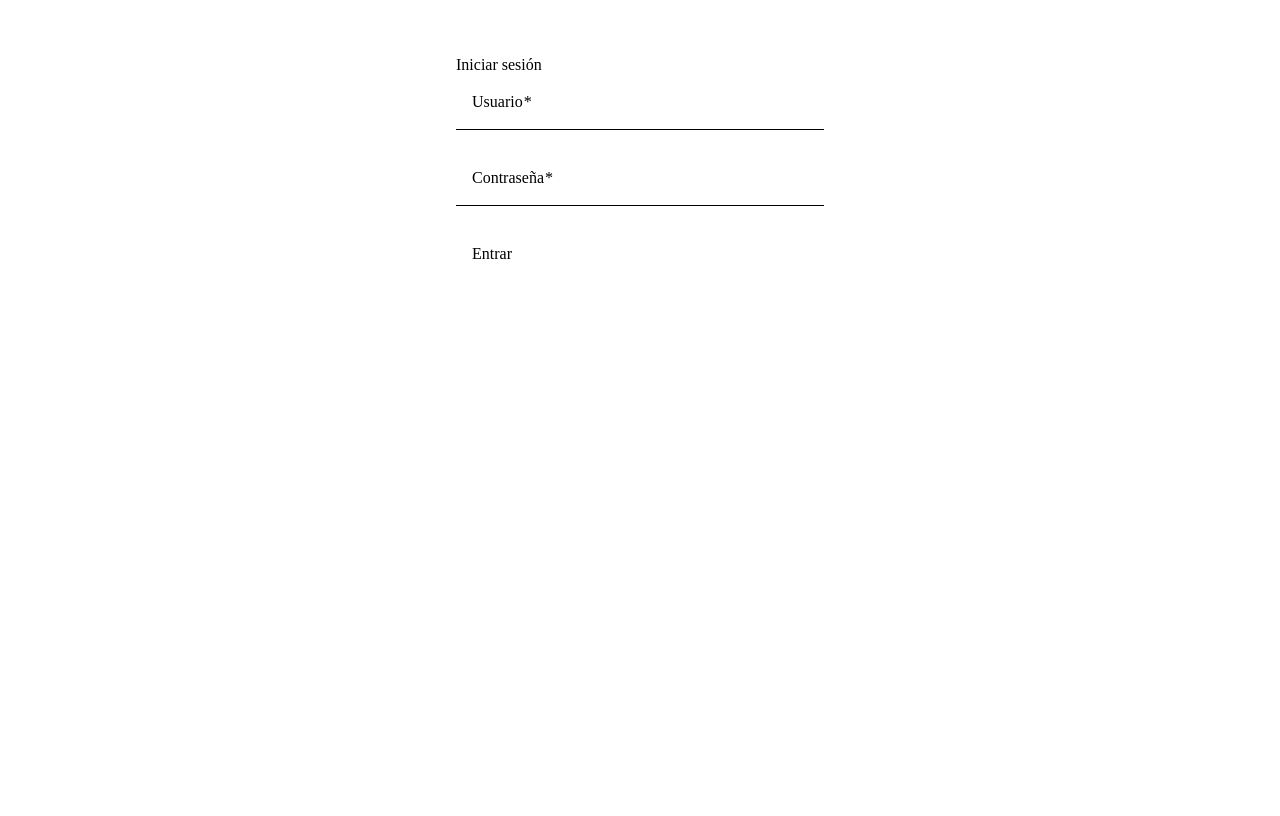
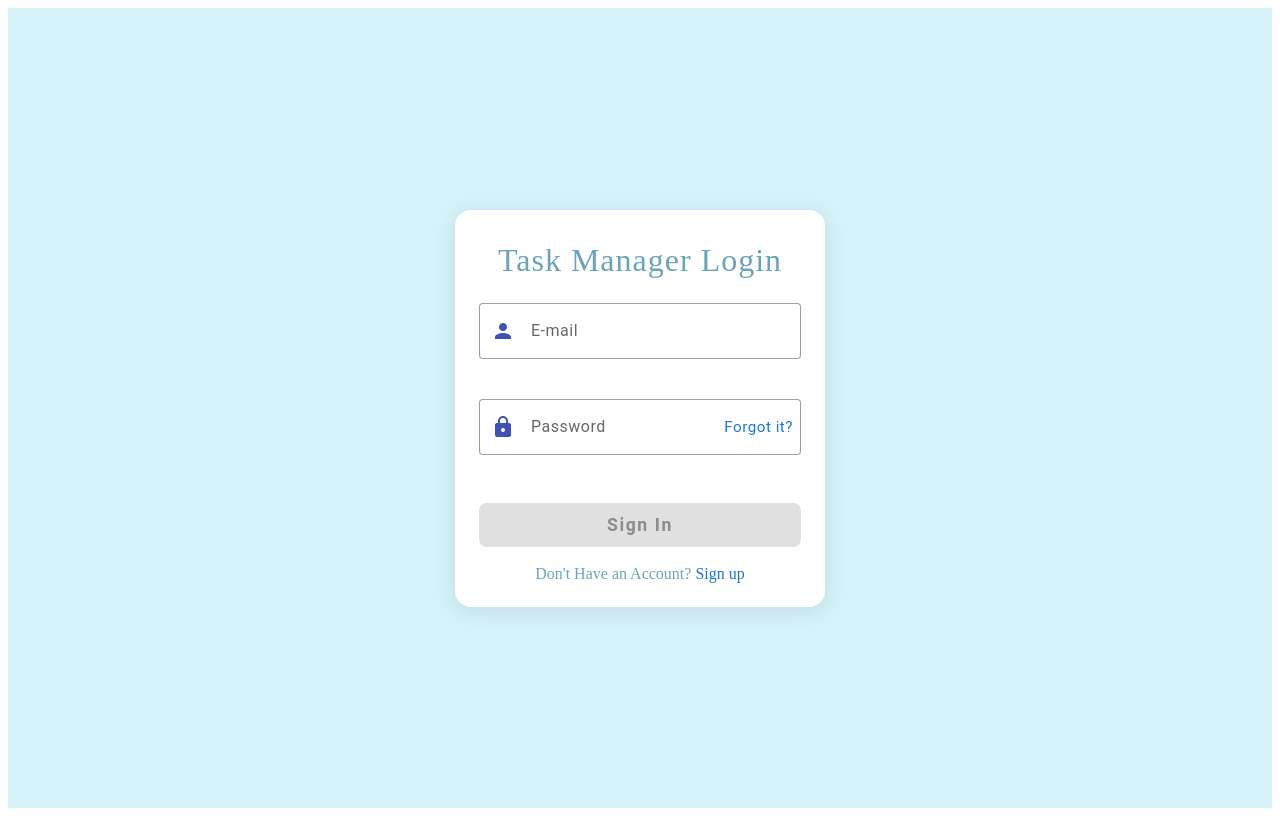
Before and after one commit to JulianChacon11/task-manager-front, an Angular app: page /login in a window 1280 px wide. Built offline with nearby package versions, Linux system fonts and the light colour scheme.

Commit message:
ajustes login

```diff
--- a/src/app/features/auth/login/login.component.css
+++ b/src/app/features/auth/login/login.component.css
@@ -1,11 +1,78 @@
-.login-form {
-  max-width: 400px;
-  margin: 40px auto;
+.login-container {
+  min-height: 100vh;
+  display: flex;
+  align-items: center;
+  justify-content: center;
+  background: #d6f3fa;
 }
+
+.login-card {
+  width: 370px;
+  padding: 32px 24px 24px 24px;
+  border-radius: 16px;
+  box-shadow: 0 4px 24px rgba(0,0,0,0.10);
+  background: #fff;
+  display: flex;
+  flex-direction: column;
+  align-items: center;
+}
+
+.login-title {
+  font-size: 2rem;
+  font-weight: 500;
+  color: #6ba4b8;
+  margin-bottom: 24px;
+  letter-spacing: 1px;
+  text-align: center;
+}
+
 .full-width {
   width: 100%;
+  margin-bottom: 18px;
 }
+
+.login-btn {
+  width: 100%;
+  margin-top: 8px;
+  font-weight: 600;
+  border-radius: 8px;
+  font-size: 1.1rem;
+  height: 44px;
+}
+
 .error-message {
-  color: red;
-  margin-top: 10px;
+  color: #d32f2f;
+  margin-bottom: 12px;
+  text-align: center;
+  font-weight: 500;
 }
+
+.signup-text {
+  margin-top: 18px;
+  text-align: center;
+  color: #6ba4b8;
+  font-size: 1rem;
+}
+
+.signup-link {
+  color: #1976d2;
+  text-decoration: none;
+  font-weight: 500;
+}
+
+.signup-link:hover {
+  text-decoration: underline;
+}
+
+.forgot-link {
+  font-size: 0.95rem;
+  color: #1976d2;
+  text-decoration: none;
+  margin-left: 8px;
+  margin-right: 8px;
+  align-self: center;
+}
+
+.forgot-link:hover {
+  text-decoration: underline;
+}
--- a/src/app/features/auth/login/login.component.html
+++ b/src/app/features/auth/login/login.component.html
@@ -1,23 +1,23 @@
-<form (ngSubmit)="login()" class="login-form" #loginForm="ngForm" autocomplete="off">
-  <mat-card>
-    <mat-card-header>
-      <mat-card-title>Iniciar sesión</mat-card-title>
-    </mat-card-header>
-    <mat-card-content>
-      <mat-form-field appearance="fill" class="full-width">
-        <mat-label>Usuario</mat-label>
-        <input matInput [(ngModel)]="username" name="username" required autocomplete="username" />
+<div class="login-container">
+  <mat-card class="login-card">
+    <div class="login-title">Task Manager Login</div>
+    <form (ngSubmit)="login()" #loginForm="ngForm" autocomplete="off">
+      <mat-form-field appearance="outline" class="full-width">
+        <mat-icon matPrefix color="primary">person</mat-icon>
+        <input matInput [(ngModel)]="username" name="username" placeholder="E-mail" required autocomplete="username" />
       </mat-form-field>
-      <mat-form-field appearance="fill" class="full-width">
-        <mat-label>Contraseña</mat-label>
-        <input matInput [(ngModel)]="password" name="password" type="password" required autocomplete="current-password" />
+      <mat-form-field appearance="outline" class="full-width">
+        <mat-icon matPrefix color="primary">lock</mat-icon>
+        <input matInput [(ngModel)]="password" name="password" type="password" placeholder="Password" required autocomplete="current-password" />
+        <a matSuffix class="forgot-link" href="#" tabindex="-1">Forgot it?</a>
       </mat-form-field>
       <div *ngIf="error" class="error-message">{{ error }}</div>
-    </mat-card-content>
-    <mat-card-actions>
-      <button mat-raised-button color="primary" type="submit" [disabled]="loginForm.invalid || loading">
-        {{ loading ? 'Entrando...' : 'Entrar' }}
+      <button mat-raised-button color="primary" class="login-btn" type="submit" [disabled]="loginForm.invalid || loading">
+        {{ loading ? 'Signing in...' : 'Sign In' }}
       </button>
-    </mat-card-actions>
+    </form>
+    <div class="signup-text">
+      Don't Have an Account? <a href="#" class="signup-link">Sign up</a>
+    </div>
   </mat-card>
-</form>
+</div>
--- a/src/app/features/auth/login/login.component.ts
+++ b/src/app/features/auth/login/login.component.ts
@@ -7,6 +7,7 @@ import { MatInputModule } from '@angular/material/input';
 import { MatButtonModule } from '@angular/material/button';
 import { FormsModule } from '@angular/forms';
 import { CommonModule } from '@angular/common';
+import { MatIconModule } from '@angular/material/icon';
 
 
 @Component({
@@ -17,7 +18,8 @@ import { CommonModule } from '@angular/common';
     MatInputModule,
     MatButtonModule,
     FormsModule,
-    CommonModule
+    CommonModule,
+    MatIconModule
   ],
   templateUrl: './login.component.html',
   styleUrls: ['./login.component.css']
--- a/src/styles.css
+++ b/src/styles.css
@@ -1 +1,2 @@
 /* You can add global styles to this file, and also import other style files */
+@import '@angular/material/prebuilt-themes/indigo-pink.css';
```
